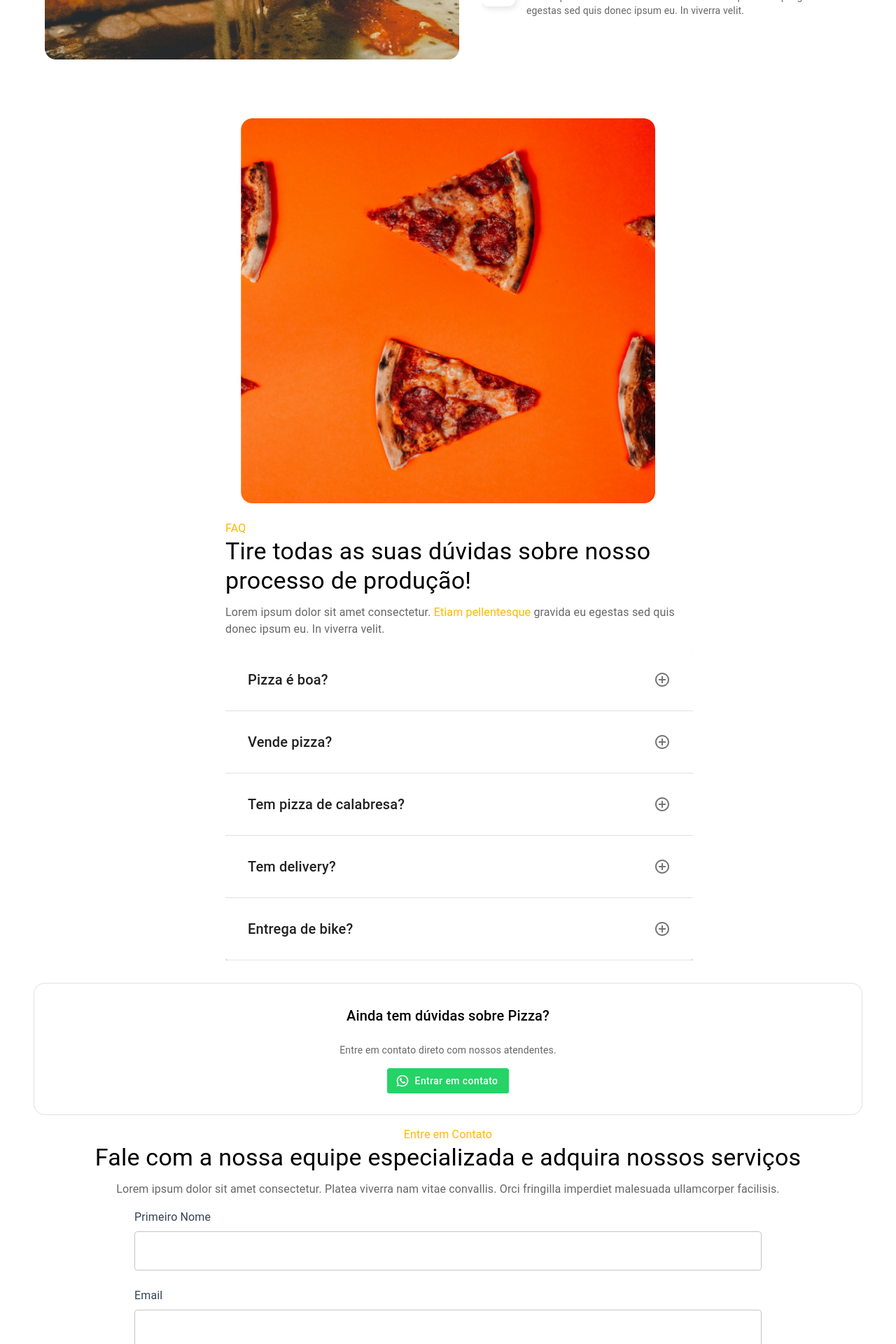
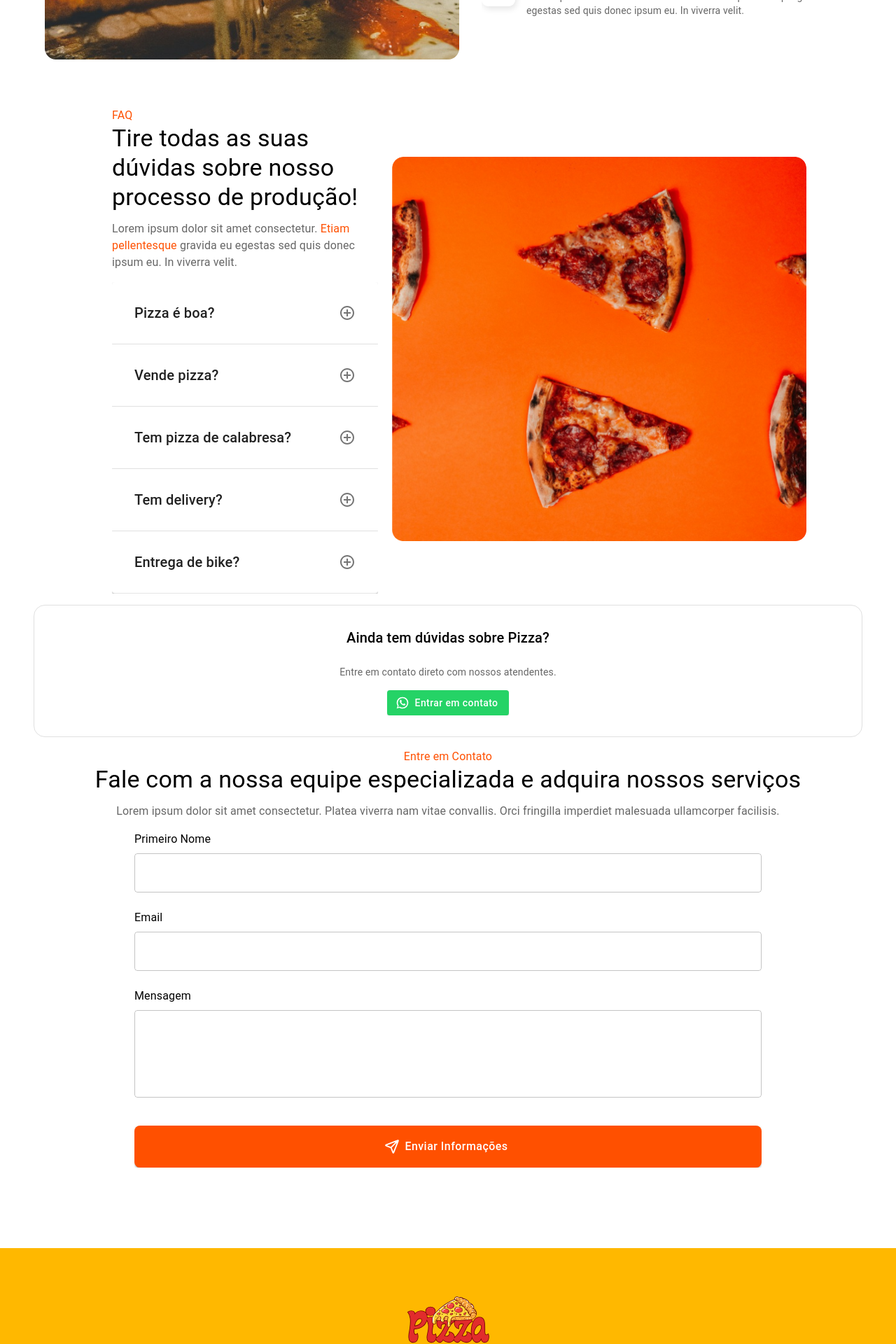
Before and after one commit to Andzuo/test-front-loumar, a React (Create React App) app: page / in a window 1280 px wide. Shown: the part 880-2800 px from the top of the page at 70% size. Built offline with nearby package versions, Linux system fonts and the light colour scheme.

Commit message:
Refact: styled Ajusts color

```diff
--- a/src/components/FaqSection.jsx
+++ b/src/components/FaqSection.jsx
@@ -14,13 +14,12 @@ const FAQContainer = styled(Box)(({ theme }) => ({
    display: "flex",
    flexDirection: "row-reverse",
    alignItems: "center",
-   justifyContent: "center", // Ajustado para centralizar os itens
+   justifyContent: "center",
    maxWidth: "80%",
-   padding: "4.5rem 8rem",
    width: "100%",
    margin: "0 auto",
    gap: "1.25rem",
-   [theme.breakpoints.down("xl")]: {
+   [theme.breakpoints.down("md")]: {
       flexDirection: "column",
       padding: "1rem",
    },
@@ -58,6 +57,13 @@ const TextContainer = styled(Box)(({ theme }) => ({
       alignItems: "center",
       justifyContent: "center",
    },
+   "& h4": {
+      fontsize: "2.5rem",
+      color: theme.palette.tertiary.main,
+   },
+   "& strong": {
+      color: theme.palette.tertiary.main,
+   },
 }));
 
 const AccordionContainer = styled(Box)(({ theme }) => ({
@@ -80,7 +86,9 @@ const FaqSection = () => {
             <img src={PizzaImage} alt="Pizza" />
          </ImageContainer>
          <TextContainer>
-            <Typography color="primary">FAQ</Typography>
+            <Typography component="h4" color="primary">
+               FAQ
+            </Typography>
             <Typography variant="h4" component="h2" gutterBottom>
                Tire todas as suas dúvidas sobre nosso
                <br />
--- a/src/components/FirstSection.jsx
+++ b/src/components/FirstSection.jsx
@@ -51,6 +51,10 @@ const TextContainer = styled(Box)(({ theme }) => ({
       alignItems: "center",
       justifyContent: "center",
    },
+   "& h4": {
+      fontsize: "0.875rem",
+      color: theme.palette.tertiary.main,
+   },
 }));
 
 const ListItem = styled(Box)({
@@ -81,7 +85,9 @@ const Section = () => {
             <img src={Pizza1} alt="Pizza Suculenta" />
          </ImageContainer>
          <TextContainer>
-            <Typography color="primary">Por que escolher Pizza SVG</Typography>
+            <Typography component="h4" color="primary">
+               Por que escolher Pizza SVG
+            </Typography>
             <Typography variant="h4" component="h2" gutterBottom>
                A melhor Pizza com o melhor
                <br />
--- a/src/components/Form.jsx
+++ b/src/components/Form.jsx
@@ -36,7 +36,7 @@ const FormFieldContainer = styled(Box)(({ theme }) => ({
 const CustomLabel = styled(Typography)(({ theme }) => ({
    fontWeight: "semibold",
    marginBottom: "0.5rem",
-   color: "#344054",
+   outline: "none",
 }));
 
 const FormButtonContainer = styled(Box)(({ theme }) => ({
@@ -68,6 +68,10 @@ const TextContainer = styled(Box)(({ theme }) => ({
       alignItems: "center",
       justifyContent: "center",
    },
+   "& h4": {
+      fontsize: "2.5rem",
+      color: theme.palette.tertiary.main,
+   },
 }));
 
 const Form = () => {
@@ -94,7 +98,9 @@ const Form = () => {
    return (
       <FormContainer component="form" onSubmit={handleSubmit}>
          <TextContainer>
-            <Typography color="primary">Entre em Contato</Typography>
+            <Typography component="h4" color="primary">
+               Entre em Contato
+            </Typography>
             <Typography variant="h4" component="h2" gutterBottom>
                Fale com a nossa equipe especializada e adquira nossos serviços
             </Typography>
@@ -145,11 +151,10 @@ const Form = () => {
                type="submit"
                sx={{
                   textTransform: "none",
-                  fontWeight: "bold",
                   fontSize: "1rem",
                }}
             >
-               Enviar mensagem
+               Enviar Informações
             </Button>
          </FormButtonContainer>
       </FormContainer>
```
